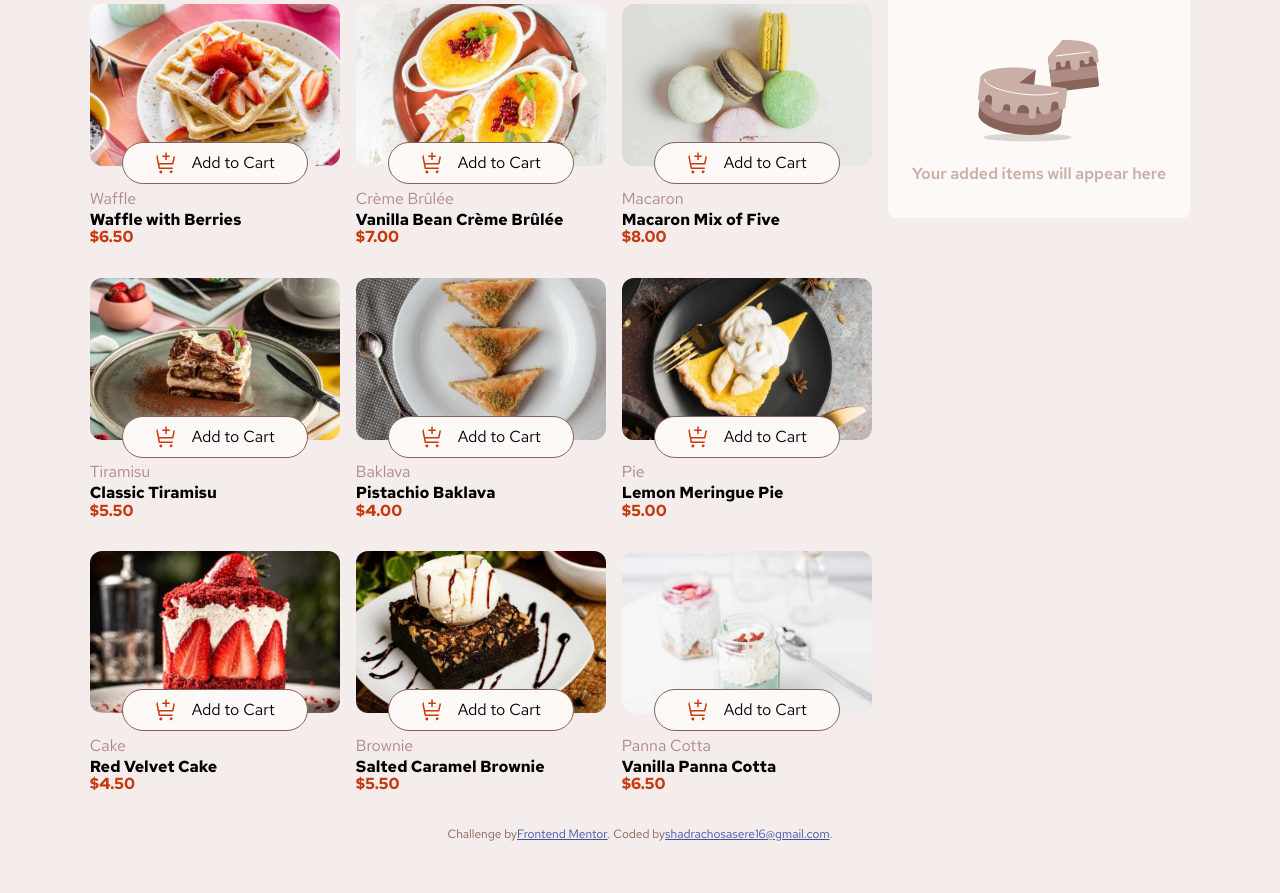
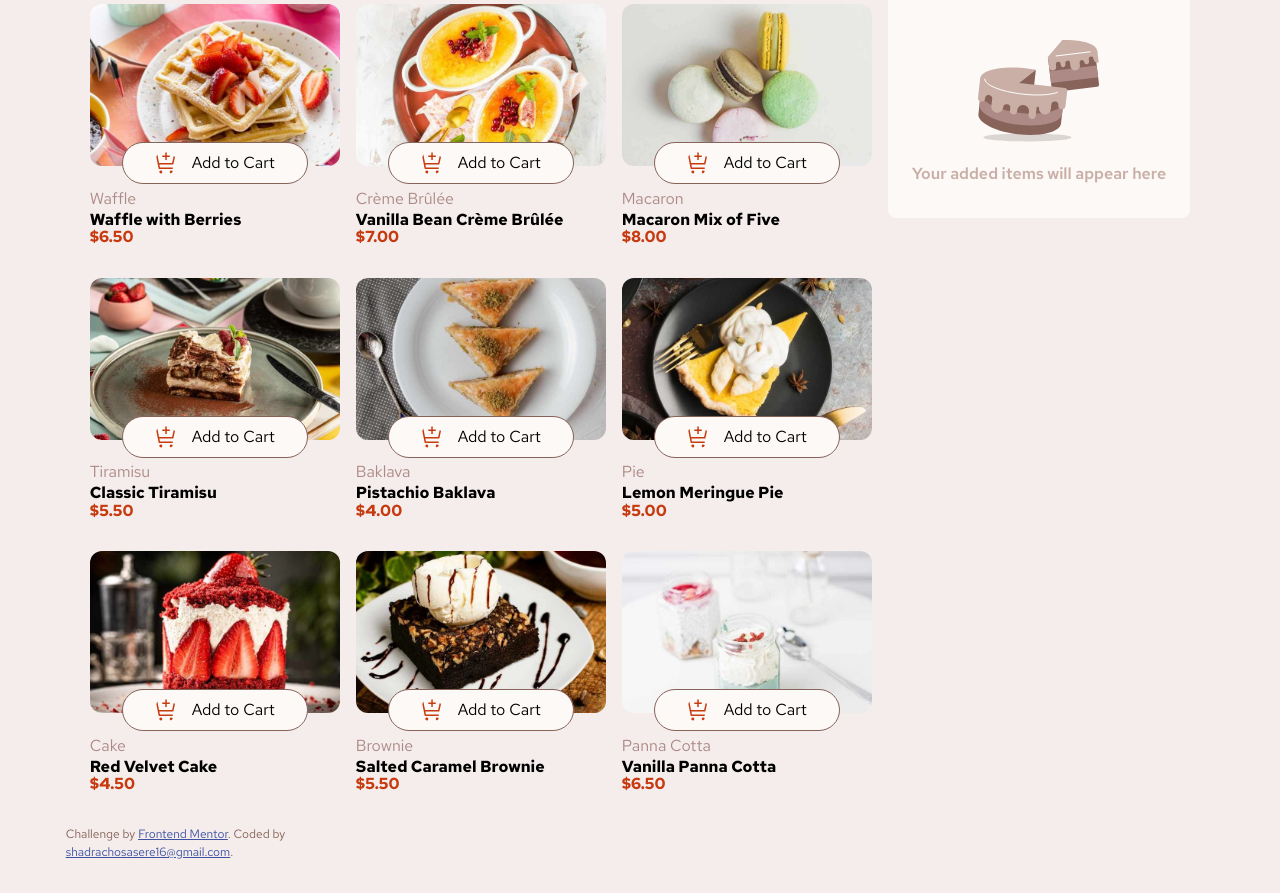
Before and after one commit to osasere16/Product-list, a plain HTML site: page index.html in a window 1280 px wide. Shown: the part 127-1020 px from the top of the page. Drawn offline with Linux system fonts and the light colour scheme.

Commit message:
Update index.html

```diff
--- a/index.html
+++ b/index.html
@@ -901,7 +901,7 @@
     </dialog>
     <!--  -->
 
-    <div class="attribution d-flex">
+    <div class="attribution">
       Challenge by
       <a href="https://www.frontendmentor.io?ref=challenge">Frontend Mentor</a>.
       Coded by <br />
```
